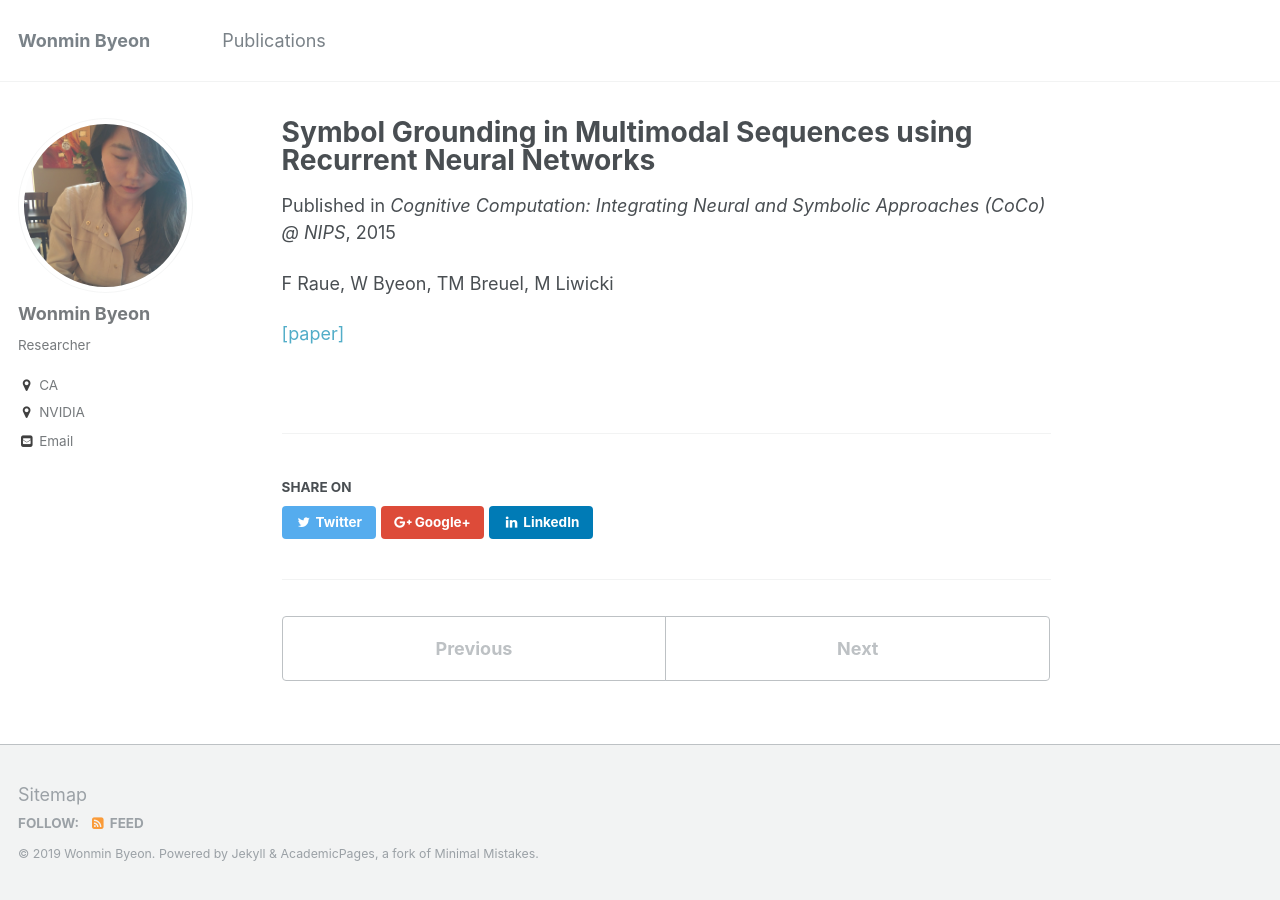
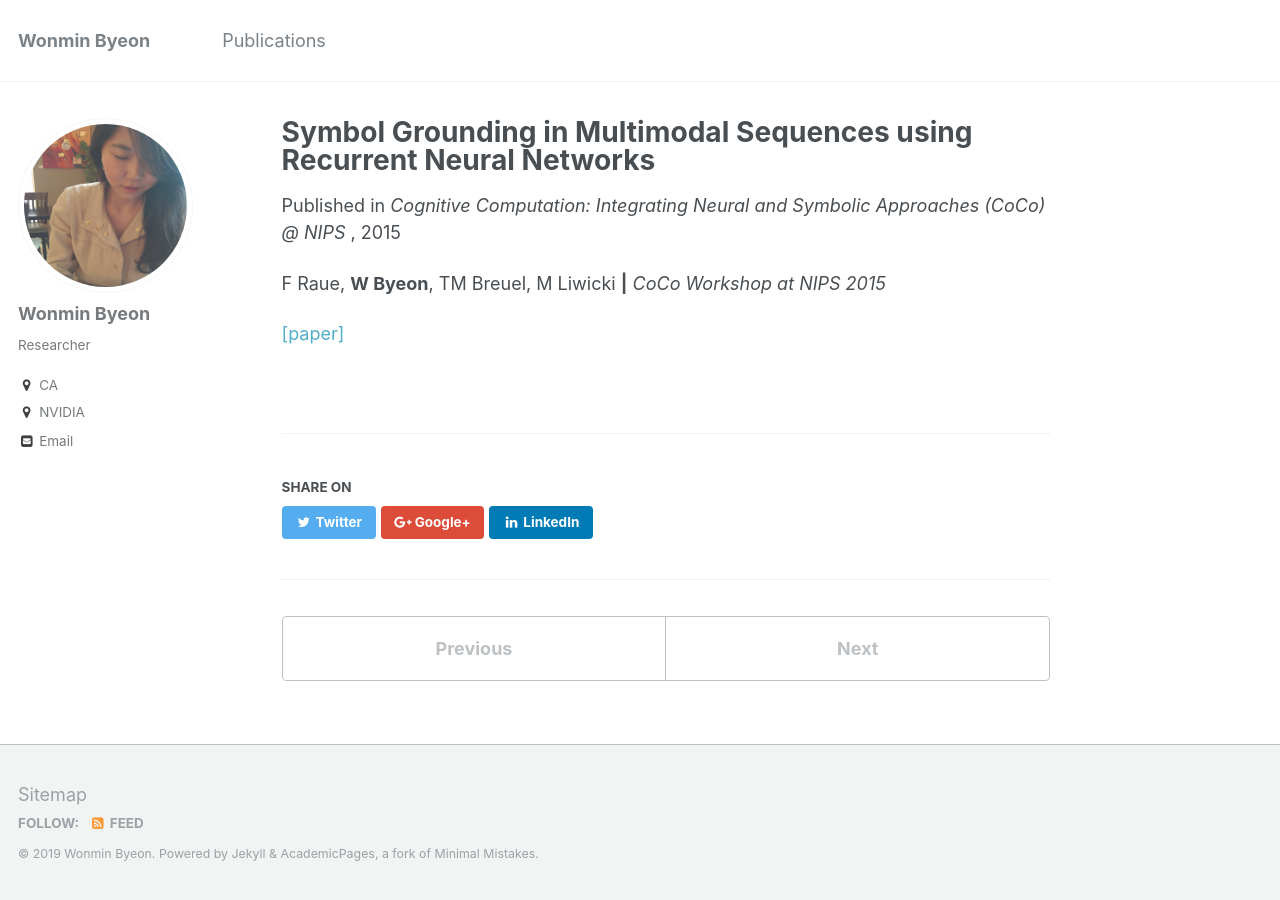
Before and after one commit to wonmin-byeon/wonmin-byeon.github.io, a Jekyll site: the page built from _publications/2015-12-11-coco-nips.md, in a window 1280 px wide. Built offline with Jekyll 4.4.1, drawn with Linux system fonts in a browser that asks for light colours.

Commit message:
changing front format

```diff
--- a/_publications/2015-12-11-coco-nips.md
+++ b/_publications/2015-12-11-coco-nips.md
@@ -3,8 +3,8 @@ title: "Symbol Grounding in Multimodal Sequences using Recurrent Neural Networks
 collection: publications
 permalink: /publication/2015-12-11-coco-nips
 date: 2015-12-11
-venue: 'Cognitive Computation: Integrating Neural and Symbolic Approaches (CoCo) @ NIPS'
-citation: 'F Raue, W Byeon, TM Breuel, M Liwicki'
+venue: 'Cognitive Computation: Integrating Neural and Symbolic Approaches (CoCo) @ NIPS '
+citation: 'F Raue, <b>W Byeon</b>, TM Breuel, M Liwicki <b>|</b> <i>CoCo Workshop at NIPS 2015</i> '
 paperurl: 'http://wonmin-byeon.github.io/files/10-15-CoCoNIPS.pdf'
 ---
 [[paper]](http://wonmin-byeon.github.io/files/10-15-CoCoNIPS.pdf)
```
